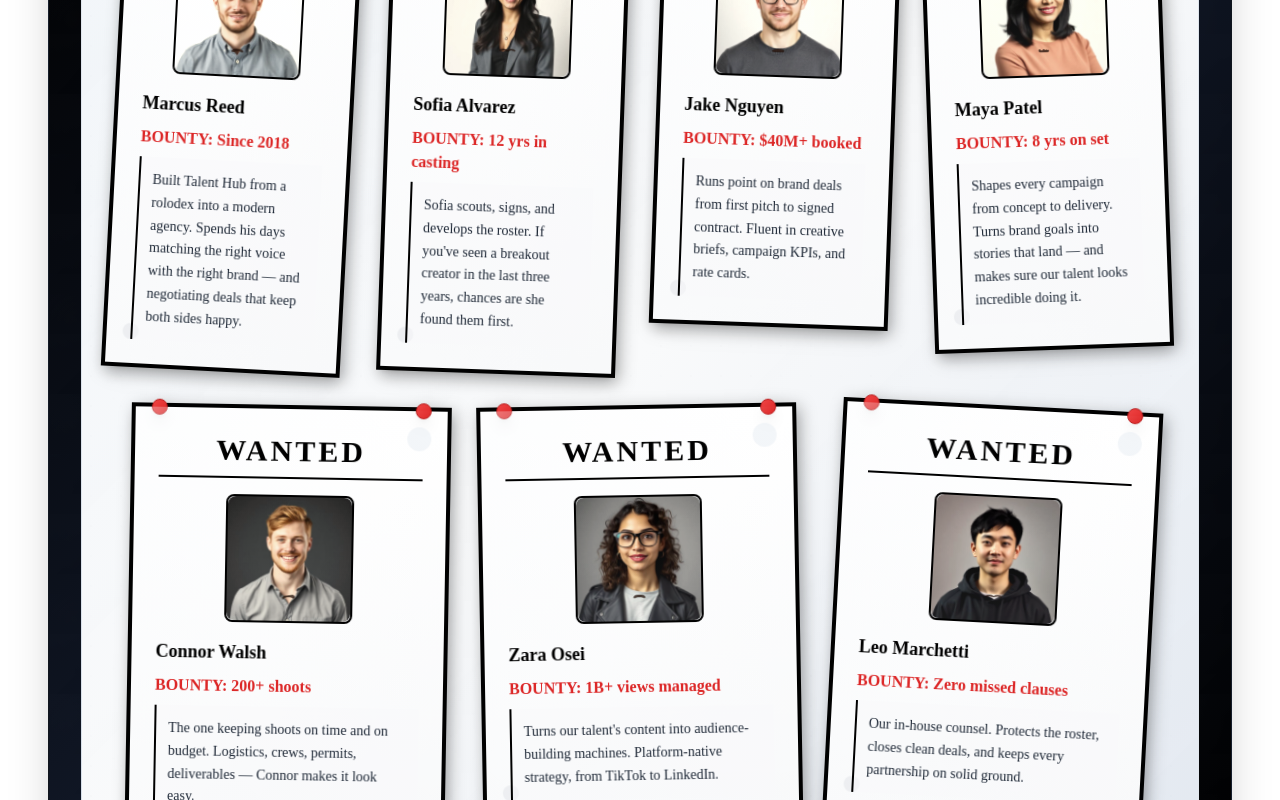
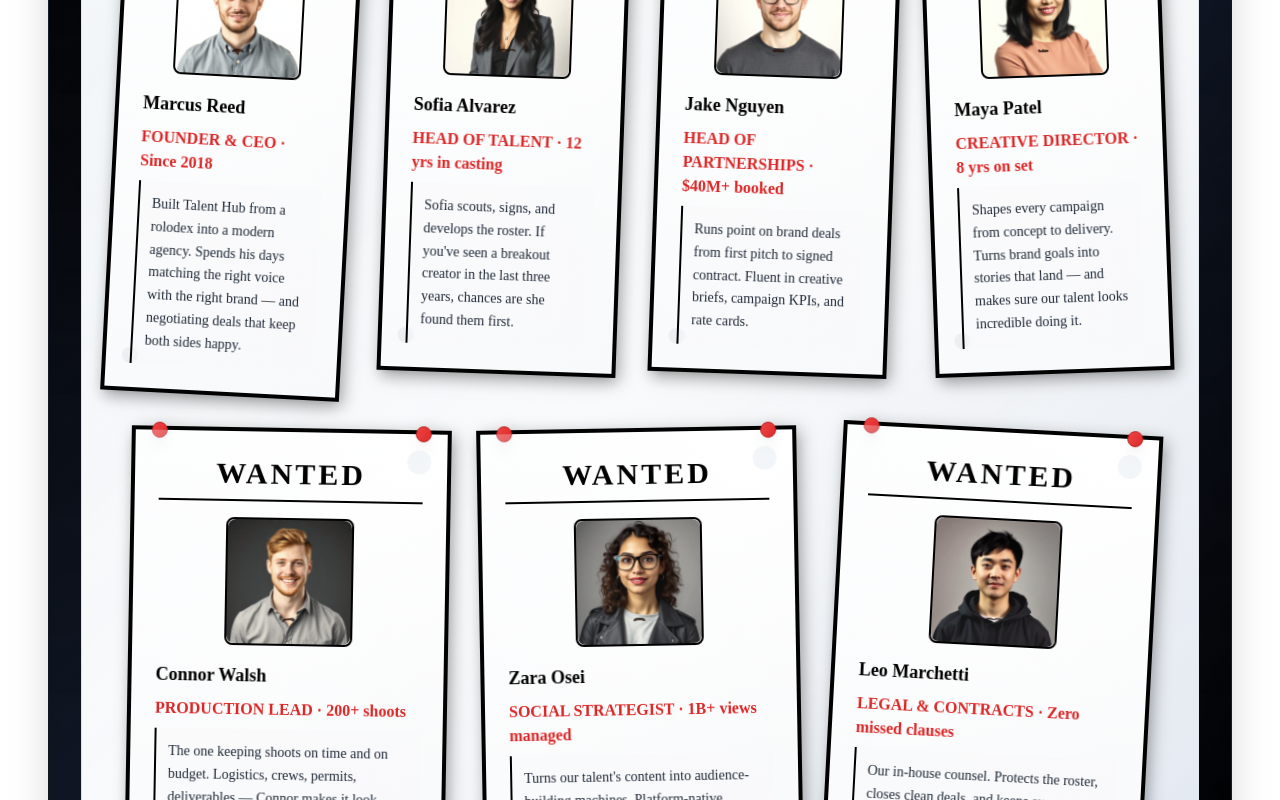
Before and after one commit to snape345/sweet-theme-haven, a React (Vite) app: page / in a window 1280 px wide. Shown: the part 6940-7740 px from the top of the page. Built offline with nearby package versions, Linux system fonts and the light colour scheme; the HTML template or start-up script is replaced by a standard one; a web font is replaced by a local one.

Commit message:
Changes
Co-authored-by: snape345 <154547548+snape345@users.noreply.github.com>

```diff
--- a/src/components/Team.tsx
+++ b/src/components/Team.tsx
@@ -273,7 +273,7 @@ export function Team() {
                             {/* Details */}
                             <div className="text-left space-y-2" style={{ fontFamily: 'serif' }}>
                               <div className="font-black text-lg text-black">{criminal.name}</div>
-                              <div className="font-bold text-red-600 text-base">BOUNTY: {criminal.bounty}</div>
+                              <div className="font-bold text-red-600 text-base">{criminal.crime} · {criminal.bounty}</div>
                               <div className="text-sm text-gray-800 leading-relaxed bg-gray-50/50 p-3 border-l-2 border-black">
                                 {criminal.description}
                               </div>
@@ -361,7 +361,7 @@ export function Team() {
                             {/* Details */}
                             <div className="text-left space-y-2" style={{ fontFamily: 'serif' }}>
                               <div className="font-black text-lg text-black">{criminal.name}</div>
-                              <div className="font-bold text-red-600 text-base">BOUNTY: {criminal.bounty}</div>
+                              <div className="font-bold text-red-600 text-base">{criminal.crime} · {criminal.bounty}</div>
                               <div className="text-sm text-gray-800 leading-relaxed bg-gray-50/50 p-3 border-l-2 border-black">
                                 {criminal.description}
                               </div>
```
